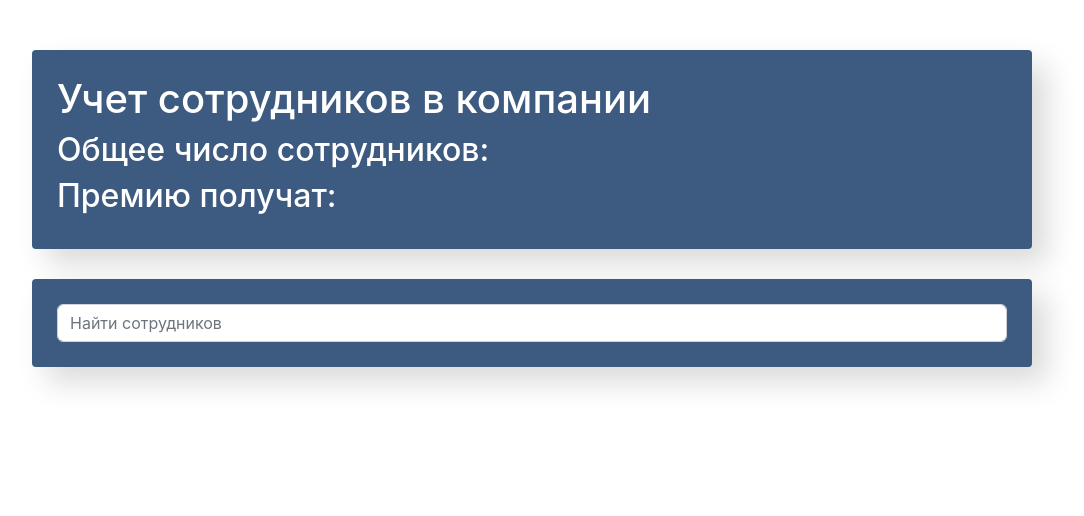
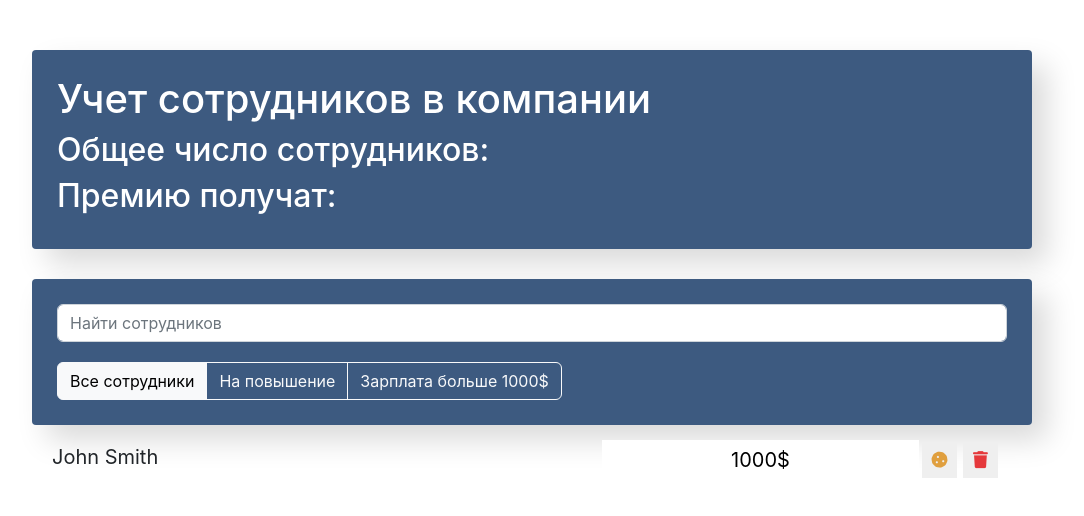
Before and after one commit to millisabel/udemy-react, a React (Create React App) app: page / in a window 1280 px wide. Shown: the top 516 px of the page, without its empty margins (108-1192 px from the left). Built offline with nearby package versions, Linux system fonts and the light colour scheme.

Commit message:
feat: add component EmpoloyersListItem

```diff
--- a/src/components/app-filter/app-filter.css
+++ b/src/components/app-filter/app-filter.css
@@ -0,0 +1,3 @@
+.btn-group{
+    margin-top: 20px;
+}
--- a/src/components/app-filter/app-filter.js
+++ b/src/components/app-filter/app-filter.js
@@ -0,0 +1,28 @@
+import './app-filter.css';
+
+const AppFilter = () => {
+    return (
+        <div className='btn-group'>
+            <button
+                className="btn btn-light"
+                type="button"
+            >
+                Все сотрудники
+            </button>
+            <button
+                className="btn btn-outline-light"
+                type="button"
+            >
+                На повышение
+            </button>
+            <button
+                className="btn btn-outline-light"
+                type="button"
+            >
+                Зарплата больше 1000$
+            </button>
+        </div>
+    );
+};
+
+export default AppFilter;
--- a/src/components/app/App.js
+++ b/src/components/app/App.js
@@ -1,5 +1,7 @@
 import AppInfo from "../app-info/app-info";
 import SearchPanel from "../search-panel/search-panel";
+import AppFilter from "../app-filter/app-filter";
+import EmployersListItem from "../employers-list-item/employers-list-item";
 
 import './app.css';
 
@@ -10,7 +12,9 @@ function App() {
 
             <div className="search-panel">
                 <SearchPanel/>
+                <AppFilter/>
             </div>
+            <EmployersListItem/>
         </div>
     );
 }
--- a/src/components/employers-list-item/employers-list-item.css
+++ b/src/components/employers-list-item/employers-list-item.css
@@ -0,0 +1,64 @@
+.list-group-item {
+    padding: 15px 20px;
+    border-bottom: 1px solid #3d5a80;
+}
+
+.list-group-item:last-child {
+    border-bottom: none;
+}
+
+.list-group-item span {
+    line-height: 35px;
+    font-size: 20px;
+    cursor: pointer;
+    min-width: 550px;
+}
+
+.list-group-item input {
+    line-height: 35px;
+    font-size: 20px;
+    text-align: center;
+    border: 0;
+}
+
+.list-group-item button {
+    width: 35px;
+    height: 35px;
+    margin: 3px;
+    font-size: 17px;
+    border: none;
+    cursor: pointer;
+}
+
+.list-group-item .btn-cookie {
+    color: #e09f3e;
+}
+
+.list-group-item .btn-trash {
+    color: #e5383b;
+}
+
+.list-group-item .fa-star {
+    width: 35px;
+    height: 35px;
+    text-align: center;
+    line-height: 35px;
+    font-size: 16px;
+    color: #FFD700;
+    transition: 0.3s all;
+    transform: translateX(30px);
+    opacity: 0;
+}
+
+.list-group-item.like .fa-star {
+    opacity: 1;
+    transform: translateX(0px);
+}
+
+.list-group-item.increase .list-group-item-label, .list-group-item.increase .list-group-item-input {
+    color: #e09f3e;
+}
+
+.list-group-item.increase .btn-star {
+    color: #aeaeae;
+}
--- a/src/components/employers-list-item/employers-list-item.js
+++ b/src/components/employers-list-item/employers-list-item.js
@@ -0,0 +1,24 @@
+import './employers-list-item.css';
+
+const EmployersListItem = () => {
+    return (
+        <li className="list-group-item d-flex justify-content-between">
+            <span className="list-group-item-label">John Smith</span>
+            <input type="text" className="list-group-item-input" defaultValue="1000$"/>
+            <div className='d-flex justify-content-center align-items-center'>
+                <button type="button"
+                        className="btn-cookie btn-sm ">
+                    <i className="fas fa-cookie"/>
+                </button>
+
+                <button type="button"
+                        className="btn-trash btn-sm ">
+                    <i className="fas fa-trash"/>
+                </button>
+                <i className="fas fa-star"/>
+            </div>
+        </li>
+    );
+};
+
+export default EmployersListItem;
```
